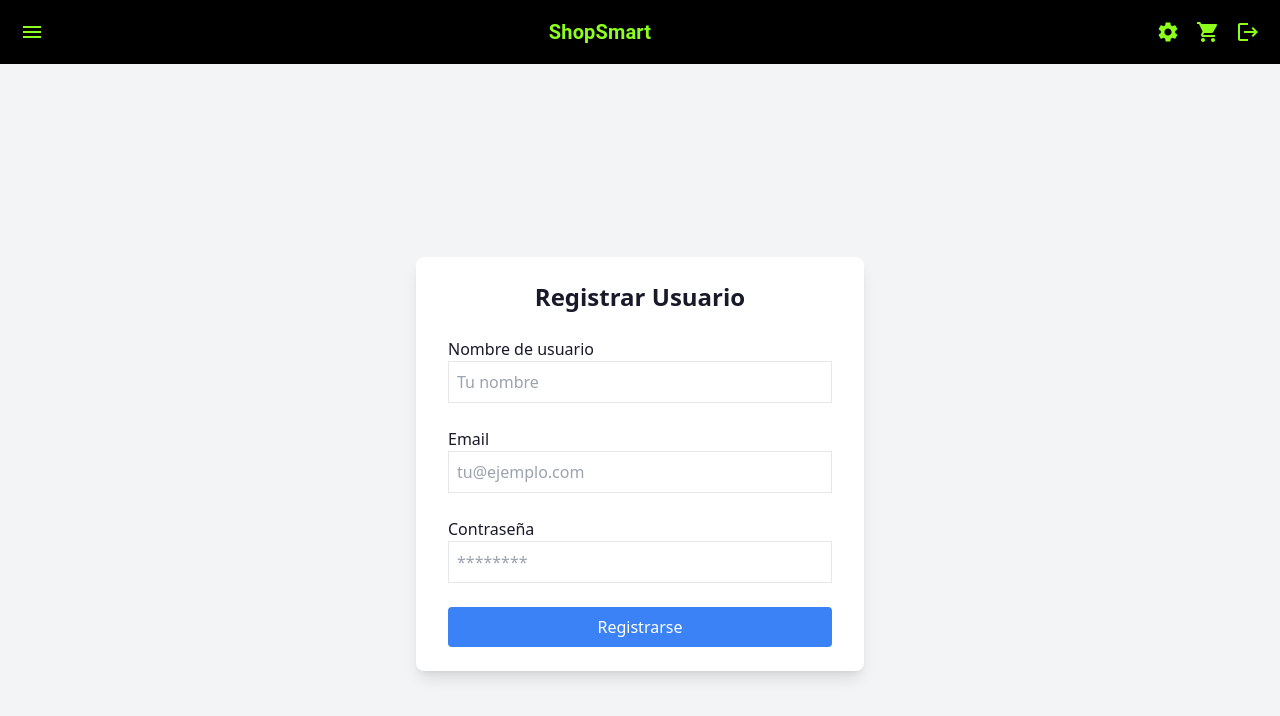
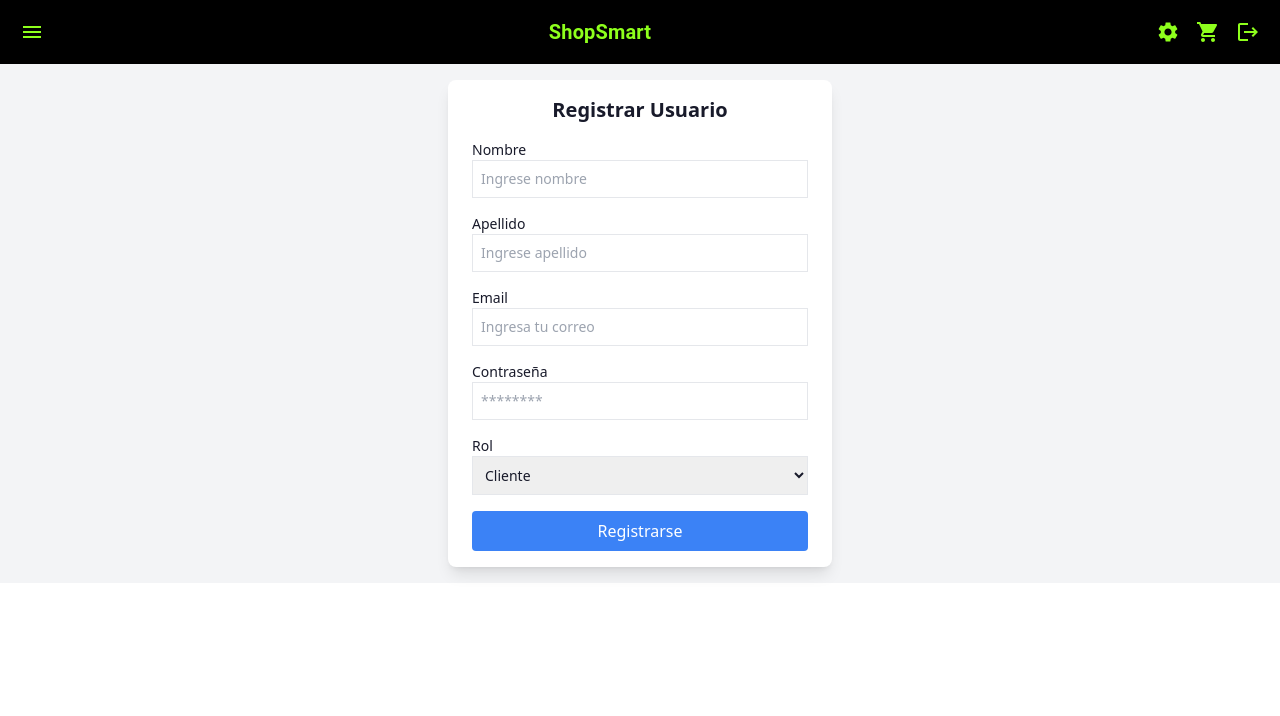
Before and after one commit to danferkz/shopsmart.frontend-main, a React (Vite) app: page /register in a window 1280 px wide. Shown: the top 716 px of the page. Built offline with nearby package versions, Linux system fonts and the light colour scheme.

Commit message:
Registrar user added

```diff
--- a/src/pages/Clientes/Productos.jsx
+++ b/src/pages/Clientes/Productos.jsx
@@ -194,7 +194,7 @@ const Productos = () => {
                                         <h2 className="font-semibold text-lg">{product.name}</h2>
                                         <p className="text-sm text-gray-600">{product.brand}</p>
                                         <p className="text-sm text-gray-600">{product.category.name}</p>
-                                        <p className="text-lg font-bold mt-2">${product.price}</p>
+                                        <p className="text-lg font-bold mt-2">S/.{product.price}</p>
                                         <button
                                             onClick={() => addToCart(product)}
                                             className="w-full bg-blue-500 text-white py-2 mt-4 rounded hover:bg-blue-600 transition-colors"
--- a/src/pages/Clientes/Register.jsx
+++ b/src/pages/Clientes/Register.jsx
@@ -1,14 +1,18 @@
-// src/pages/Clientes/Register.jsx
 import React, { useState } from 'react';
+import axios from 'axios';
+import { Snackbar, CircularProgress } from '@mui/material';
 
 const Register = () => {
     const [formData, setFormData] = useState({
-        username: '',
+        firstName: '',
+        lastName: '',
         email: '',
         password: '',
+        role: 'user',
     });
     const [errors, setErrors] = useState({});
     const [isLoading, setIsLoading] = useState(false);
+    const [snackbar, setSnackbar] = useState({ open: false, message: '', type: '' });
 
     const handleChange = (e) => {
         const { name, value } = e.target;
@@ -20,8 +24,11 @@ const Register = () => {
 
     const validateForm = () => {
         const newErrors = {};
-        if (!formData.username || formData.username.length < 2) {
-            newErrors.username = 'El nombre de usuario debe tener al menos 2 caracteres.';
+        if (!formData.firstName || formData.firstName.length < 2) {
+            newErrors.firstName = 'El nombre debe tener al menos 2 letras.';
+        }
+        if (!formData.lastName || formData.lastName.length < 2) {
+            newErrors.lastName = 'El apellido debe tener al menos 2 letras.';
         }
         if (!formData.email || !/\S+@\S+\.\S+/.test(formData.email)) {
             newErrors.email = 'Por favor, introduce un email válido.';
@@ -32,7 +39,7 @@ const Register = () => {
         return newErrors;
     };
 
-    const handleSubmit = (e) => {
+    const handleSubmit = async (e) => {
         e.preventDefault();
 
         const validationErrors = validateForm();
@@ -42,74 +49,148 @@ const Register = () => {
         }
 
         setIsLoading(true);
+        try {
+            const requestData = {
+                firstName: formData.firstName,
+                lastName: formData.lastName,
+                email: formData.email,
+                password: formData.password,
+            };
 
-        // Aquí iría la lógica para enviar los datos al servidor
-        console.log(formData);
+            let endpoint = 'http://localhost:8080/api/v1/users/add';
+            if (formData.role === 'admin') {
+                endpoint = 'http://localhost:8080/api/v1/users/add/admin';
+            } else if (formData.role === 'provider') {
+                endpoint = 'http://localhost:8080/api/v1/users/add/provider';
+            }
 
-        setTimeout(() => {
+            const response = await axios.post(endpoint, requestData);
+            console.log('Respuesta del servidor:', response.data);
+            setSnackbar({ open: true, message: 'Registro exitoso', type: 'success' });
+        } catch (error) {
+            console.error('Error al registrar usuario:', error.response?.data || error.message);
+            setSnackbar({
+                open: true,
+                message: error.response?.data?.message || 'Error desconocido',
+                type: 'error',
+            });
+        } finally {
             setIsLoading(false);
-            alert('Registro exitoso');
-            // Aquí se podría redirigir al usuario, por ejemplo:
-            // router.push('/login');
-        }, 2000); // Simula un delay de 2 segundos
+        }
     };
 
+    const closeSnackbar = () => setSnackbar({ open: false, message: '', type: '' });
+
     return (
-        <div className="container mx-auto p-4 flex items-center justify-center min-h-screen bg-gray-100">
-            <div className="bg-white shadow-lg rounded-lg px-8 py-6 w-full max-w-md">
-                <h1 className="text-2xl font-bold mb-6 text-center">Registrar Usuario</h1>
-                <form onSubmit={handleSubmit} className="space-y-6">
-                    <div className="mb-4">
-                        <label htmlFor="username" className="block">Nombre de usuario</label>
+        <div className="container mx-auto p-4 flex items-center justify-center h-full bg-gray-100">
+            <div className="bg-white shadow-lg rounded-lg px-6 py-4 w-full max-w-sm">
+                <h1 className="text-xl font-bold mb-4 text-center">Registrar Usuario</h1>
+                <form onSubmit={handleSubmit} className="space-y-4">
+                    <div className="mb-3">
+                        <label htmlFor="firstName" className="block text-sm font-medium">
+                            Nombre
+                        </label>
                         <input
                             type="text"
-                            id="username"
-                            name="username"
-                            value={formData.username}
+                            id="firstName"
+                            name="firstName"
+                            value={formData.firstName}
                             onChange={handleChange}
-                            className="border p-2 w-full"
-                            placeholder="Tu nombre"
+                            className="border p-2 w-full text-sm"
+                            placeholder="Ingrese nombre"
                         />
-                        {errors.username && <p className="text-red-500 text-sm">{errors.username}</p>}
+                        {errors.firstName && <p className="text-red-500 text-xs">{errors.firstName}</p>}
                     </div>
 
-                    <div className="mb-4">
-                        <label htmlFor="email" className="block">Email</label>
+                    <div className="mb-3">
+                        <label htmlFor="lastName" className="block text-sm font-medium">
+                            Apellido
+                        </label>
+                        <input
+                            type="text"
+                            id="lastName"
+                            name="lastName"
+                            value={formData.lastName}
+                            onChange={handleChange}
+                            className="border p-2 w-full text-sm"
+                            placeholder="Ingrese apellido"
+                        />
+                        {errors.lastName && <p className="text-red-500 text-xs">{errors.lastName}</p>}
+                    </div>
+
+                    <div className="mb-3">
+                        <label htmlFor="email" className="block text-sm font-medium">
+                            Email
+                        </label>
                         <input
                             type="email"
                             id="email"
                             name="email"
                             value={formData.email}
                             onChange={handleChange}
-                            className="border p-2 w-full"
-                            placeholder="tu@ejemplo.com"
+                            className="border p-2 w-full text-sm"
+                            placeholder="Ingresa tu correo"
                         />
-                        {errors.email && <p className="text-red-500 text-sm">{errors.email}</p>}
+                        {errors.email && <p className="text-red-500 text-xs">{errors.email}</p>}
                     </div>
 
-                    <div className="mb-4">
-                        <label htmlFor="password" className="block">Contraseña</label>
+                    <div className="mb-3">
+                        <label htmlFor="password" className="block text-sm font-medium">
+                            Contraseña
+                        </label>
                         <input
                             type="password"
                             id="password"
                             name="password"
                             value={formData.password}
                             onChange={handleChange}
-                            className="border p-2 w-full"
+                            className="border p-2 w-full text-sm"
                             placeholder="********"
                         />
-                        {errors.password && <p className="text-red-500 text-sm">{errors.password}</p>}
+                        {errors.password && <p className="text-red-500 text-xs">{errors.password}</p>}
+                    </div>
+
+                    <div className="mb-3">
+                        <label htmlFor="role" className="block text-sm font-medium">
+                            Rol
+                        </label>
+                        <select
+                            id="role"
+                            name="role"
+                            value={formData.role}
+                            onChange={handleChange}
+                            className="border p-2 w-full text-sm"
+                        >
+                            <option value="user">Cliente</option>
+                            <option value="admin">Administrador</option>
+                            <option value="provider">Proveedor</option>
+                        </select>
                     </div>
 
                     <button
                         type="submit"
-                        className="bg-blue-500 text-white py-2 px-4 rounded w-full"
+                        className={`bg-blue-500 text-white py-2 px-4 rounded w-full flex items-center justify-center ${
+                            isLoading ? 'opacity-50' : ''
+                        }`}
                         disabled={isLoading}
                     >
-                        {isLoading ? 'Registrando...' : 'Registrarse'}
+                        {isLoading ? <CircularProgress size={20} color="inherit" /> : 'Registrarse'}
                     </button>
                 </form>
             </div>
+
+            <Snackbar
+                open={snackbar.open}
+                autoHideDuration={3000}
+                onClose={closeSnackbar}
+                message={snackbar.message}
+                anchorOrigin={{ vertical: 'bottom', horizontal: 'center' }}
+                ContentProps={{
+                    style: {
+                        backgroundColor: snackbar.type === 'success' ? '#4caf50' : '#f44336',
+                    },
+                }}
+            />
         </div>
     );
 };
```
